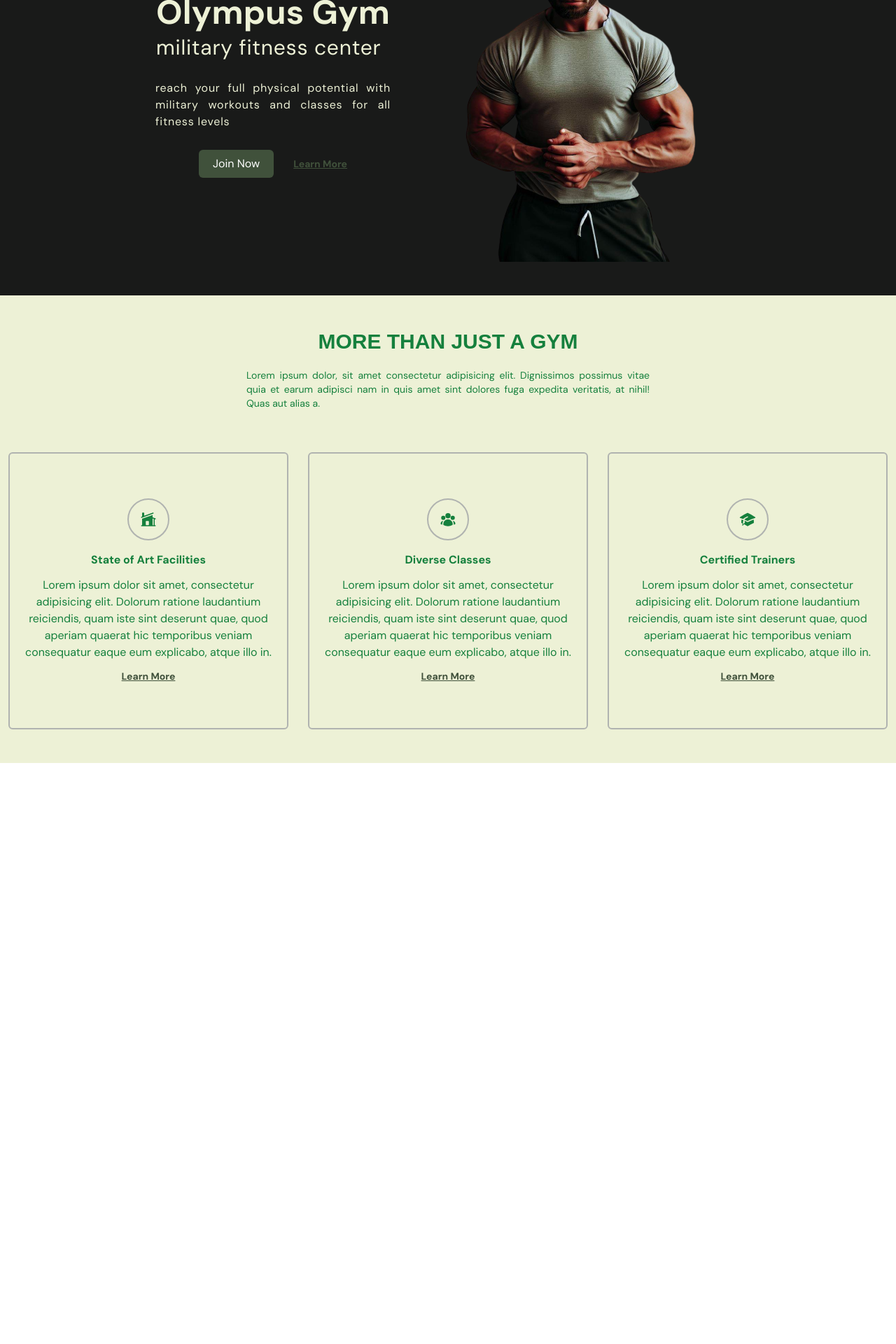
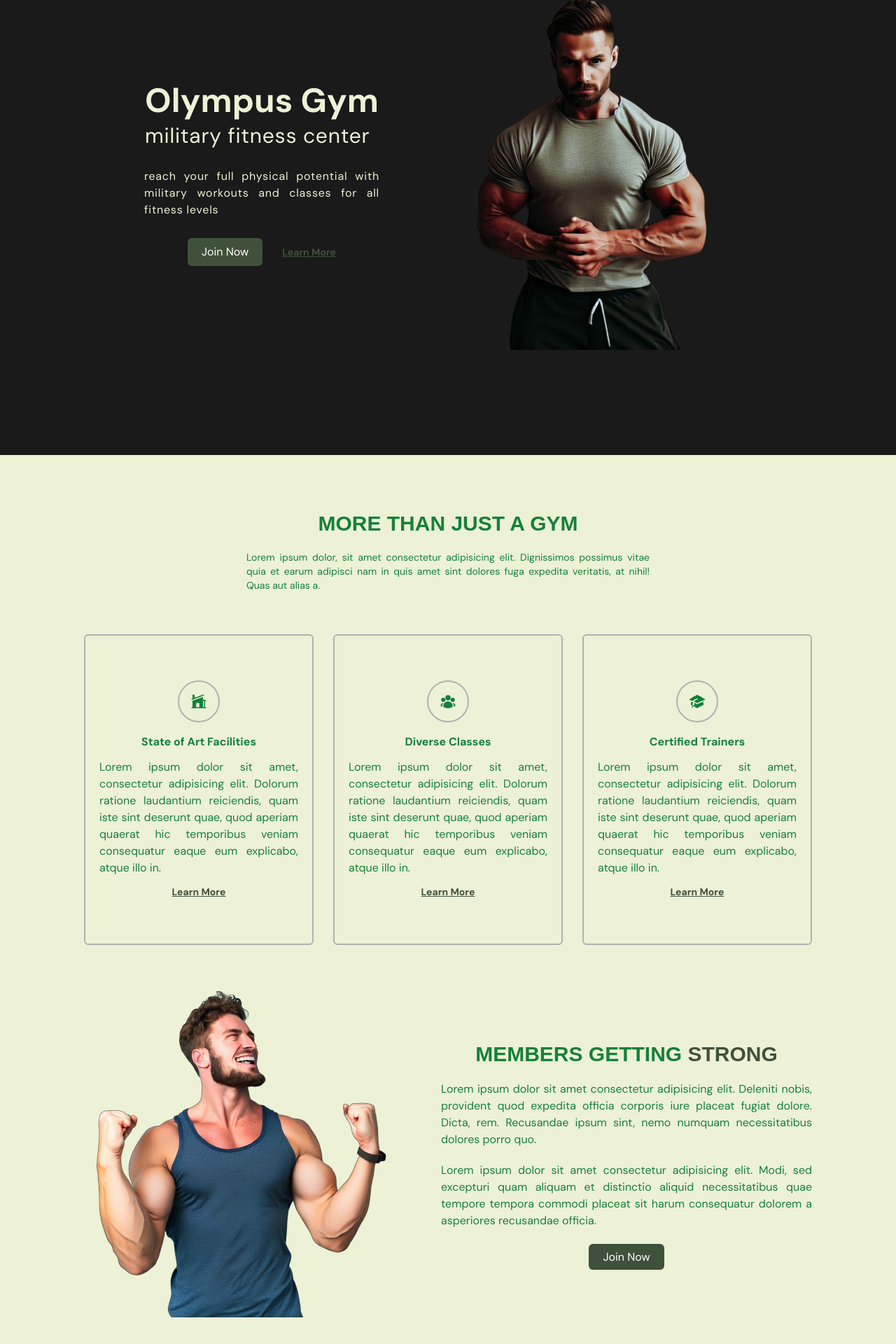
Before and after one commit to NilArj/fitness, a React (Vite) app: page / in a window 1280 px wide. Shown: the part 206-2126 px from the top of the page at 70% size. Before the commit the page ends 1296 px from the top, so only its background shows below. Built offline with nearby package versions, Linux system fonts and the light colour scheme.

Commit message:
benefits section completed

```diff
--- a/src/components/Benefit.tsx
+++ b/src/components/Benefit.tsx
@@ -1,6 +1,12 @@
 import React from 'react'
 import { SelectedPage } from '../shared/types'
+import {motion} from "framer-motion"
 import AnchorLink from 'react-anchor-link-smooth-scroll'
+
+const childVariant = {
+    hidden: { opacity: 0, scale: 0.9 },
+    visible: { opacity: 1, scale: 1 },
+  };
 
 type Props = {
     icon: JSX.Element;
@@ -11,21 +17,23 @@ type Props = {
 
 const Benefit = ({ icon, title, description, setSelectedPage }: Props) => {
     return (
-        <div className='mt-5 rounded-md border-2 border-gray-30 px-5 py-16 text-center'>
+        <motion.div
+        variants={childVariant}
+        className='mt-5 rounded-md border-2 border-gray-30 px-5 py-16 text-center'>
             <div className='mb-4 flex justify-center'>
                 <div className='rounded-full border-2 border-gray-30 bg-primary-100 p-4'>
                     {icon}
                 </div>
             </div>
             <h4 className='font-bold'>{title}</h4>
-            <p className='my-3'>{description}</p>
+            <p className='my-3 text-justify'>{description}</p>
             <AnchorLink
                 className='text-sm font-bold text-primary-500 underline hover:text-secondary-500'
                 onClick={() => setSelectedPage(SelectedPage.ContactUs)}
                 href={`#${SelectedPage.ContactUs}`}>
                 <p>Learn More</p>
             </AnchorLink>
-        </div>
+        </motion.div>
     )
 }
 
--- a/src/sections/benefits/Benefits.tsx
+++ b/src/sections/benefits/Benefits.tsx
@@ -4,6 +4,8 @@ import { HomeModernIcon, UserGroupIcon,AcademicCapIcon } from '@heroicons/react/
 import {motion} from "framer-motion"
 import SectionTitle from '../../components/SectionTitle'
 import Benefit from '../../components/Benefit'
+import benefitImage from "../../assets/images/smiling.png"
+import ActionButton from '../../shared/ActionButton'
 
 const benefits:Array<BenefitType> = [
     {
@@ -24,12 +26,12 @@ const benefits:Array<BenefitType> = [
 
 ]
 
-const benefitContainer = {
+const container = {
     hidden: {},
     visible: {
-        transition: {staggerChildren: 0.2}
-    }
-}
+        transition: { staggerChildren: 0.2 },
+    },
+};
 
 type Props = {
     setSelectedPage: (value: SelectedPage) => void
@@ -37,21 +39,23 @@ type Props = {
 
 const Benefits = ({ setSelectedPage }: Props) => {
     return (
+        <section
+            id='benefits'
+            className='bg-primary-100 min-h-full py-20 px-4'>
+
             <motion.div
-            id='benefits'
                 onViewportEnter={() => setSelectedPage(SelectedPage.Benefits)}
-            className='bg-primary-100 py-12 px-3 flex flex-col justify-center items-center'>
-
-
+                className='w-5/6 mx-auto flex flex-col items-center'
+            >
                 {/* Main header & description */}
                 <motion.div
                     initial="hidden"
                     whileInView="visible"
                     viewport={{ once: true, amount: 0.5 }}
-            transition={{ duration: 0.9 }}
+                    transition={{ duration: 0.5 }}
                     variants={{
                         hidden: { opacity: 0, x: -100 },
-                visible: { opacity: 1, x: 0 }
+                        visible: { opacity: 1, x: 0 },
                     }}
                     className='max-w-xl'>
                     <SectionTitle>more than just a gym</SectionTitle>
@@ -61,8 +65,12 @@ const Benefits = ({ setSelectedPage }: Props) => {
 
                 {/* Benefits */}
                 <motion.div
+                    initial="hidden"
+                    whileInView="visible"
+                    viewport={{ once: true, amount: 0.3 }}
+                    variants={container}
                     className='items-center justify-between gap-7 mt-5 sm:flex '>
-                {benefits.map((benefit: BenefitType)=> (
+                    {benefits.map((benefit: BenefitType) => (
                         <Benefit
                             key={benefit.title}
                             icon={benefit.icon}
@@ -74,9 +82,38 @@ const Benefits = ({ setSelectedPage }: Props) => {
                 </motion.div>
 
                 {/* Image & full description */}
+                <div className='mt-16 items-center justify-between flex flex-col gap-20 sm:gap-0 sm:flex-row'>
 
+                    {/* Image */}
+                    <img className='object-cover sm:w-1/2' src={benefitImage} />
+
+                    {/* Full description */}
+                    <motion.div
+                     initial="hidden"
+                     whileInView="visible"
+                     viewport={{ once: true, amount: 0.5 }}
+                     transition={{ duration: 0.5 }}
+                     variants={{
+                         hidden: { opacity: 0, x: -100 },
+                         visible: { opacity: 1, x: 0 },
+                     }}
+                    className='sm:w-2/3 sm:pl-16'>
+                        <SectionTitle>members getting <span className='text-primary-500'>strong</span></SectionTitle>
+                        <div>
+                            <p className='my-5 text-justify'>Lorem ipsum dolor sit amet consectetur adipisicing elit. Deleniti nobis, provident quod expedita officia corporis iure placeat fugiat dolore. Dicta, rem. Recusandae ipsum sint, nemo numquam necessitatibus dolores porro quo.</p>
+                            <p className='mb-5 text-justify'>Lorem ipsum dolor sit amet consectetur adipisicing elit. Modi, sed excepturi quam aliquam et distinctio aliquid necessitatibus quae tempore tempora commodi placeat sit harum consequatur dolorem a asperiores recusandae officia.</p>
+                        </div>
+                        <div className='text-center mt-7'>
+                            <ActionButton setSelectedPage={setSelectedPage}>
+                                Join Now
+                            </ActionButton>
+                        </div>
 
                     </motion.div>
+                </div>
+
+            </motion.div>
+        </section>
     )
 }
 
--- a/src/sections/home/Home.tsx
+++ b/src/sections/home/Home.tsx
@@ -11,22 +11,26 @@ type Props = {
 
 const Home = ({ setSelectedPage }: Props) => {
     return (
-        <motion.section
+        <section
             id='home'
+            className='bg-gray-20 w-full mt-14 py-10 flex items-center h-full'>
+
+            <motion.div
                 onViewportEnter={() => setSelectedPage(SelectedPage.Home)}
-            className='bg-gray-20 pt-20 pb-12 px-3 flex flex-col justify-center items-center gap-10 sm:mt-15 sm:flex-row  sm:gap-0 sm:max-w-3/4'>
+                className='mx-auto w-5/6 gap-8 flex flex-col items-center justify-center sm:flex-row sm:h-5/6'>
+
 
                 {/* Main header */}
                 <motion.div
                     initial="hidden"
                     whileInView="visible"
-            viewport={{ once: true, amount: 0.8 }}
-            transition={{ duration: 0.9 }}
+                    viewport={{ once: true, amount: 0.5 }}
+                    transition={{ duration: 0.5 }}
                     variants={{
                         hidden: { opacity: 0, x: -100 },
-                visible: { opacity: 1, x: 0 }
+                        visible: { opacity: 1, x: 0 },
                     }}
-            className='flex flex-col sm:flex-row  sm:items-center sm:justify-center  '>
+                    className='flex flex-col sm:flex-row sm:items-center sm:justify-center  '>
 
                     <div className='flex flex-col gap-7 items-center'>
 
@@ -45,8 +49,8 @@ const Home = ({ setSelectedPage }: Props) => {
                             <motion.div
                                 initial="hidden"
                                 whileInView="visible"
-                         viewport={{ once: true, amount: 0.8 }}
-                         transition={{ delay: 0.3,  duration: 0.9 }}
+                                viewport={{ once: true, amount: 0.5 }}
+                                transition={{ delay: 0.2, duration: 0.7 }}
                                 variants={{
                                     hidden: { opacity: 0, x: -100 },
                                     visible: { opacity: 1, x: 0 }
@@ -71,8 +75,8 @@ const Home = ({ setSelectedPage }: Props) => {
                 <div className=''>
                     <img className='w-full h-full object-cover' alt='home-page-image' src={HomePageImage} />
                 </div>
-
-        </motion.section>
+            </motion.div>
+        </section>
     )
 }
 
--- a/src/sections/navbar/Navbar.tsx
+++ b/src/sections/navbar/Navbar.tsx
@@ -19,7 +19,7 @@ const Navbar = ({isTopOfPage ,selectedPage, setSelectedPage }: Props) => {
     const navbarBackground = isTopOfPage ? "": "bg-primary-100 drop-shadow"
 
     return (
-        <nav className={`${navbarBackground} bg-gray-20 w-full p-2 sm:text-lg fixed top-0 z-50`}>
+        <nav className={`${navbarBackground} bg-gray-20 w-full p-2 sm:text-lg fixed top-0 z-30`}>
             <div className='items-center justify-between flex md:w-3/4 mx-auto'>
 
                 {/* Left side */}
--- a/src/sections/ourclasses/OurClasses.tsx
+++ b/src/sections/ourclasses/OurClasses.tsx
@@ -52,11 +52,11 @@ const OurClasses = ({ setSelectedPage }: Props) => {
             <motion.div
                 initial="hidden"
                 whileInView="visible"
-                viewport={{ once: true, amount: 0.8 }}
-                transition={{ duration: 0.9 }}
+                viewport={{ once: true, amount: 0.5 }}
+                transition={{ duration: 0.5 }}
                 variants={{
                     hidden: { opacity: 0, x: -100 },
-                    visible: { opacity: 1, x: 0 }
+                    visible: { opacity: 1, x: 0 },
                 }}
                 className='mx-auto w-5/6 sm:my-5 sm:w-3/5'>
 
```
Also changed, not shown: src/assets/images/smiling-man.png (deleted), src/assets/images/smiling.png. Lines whose indentation alone changed are shown as unchanged.
